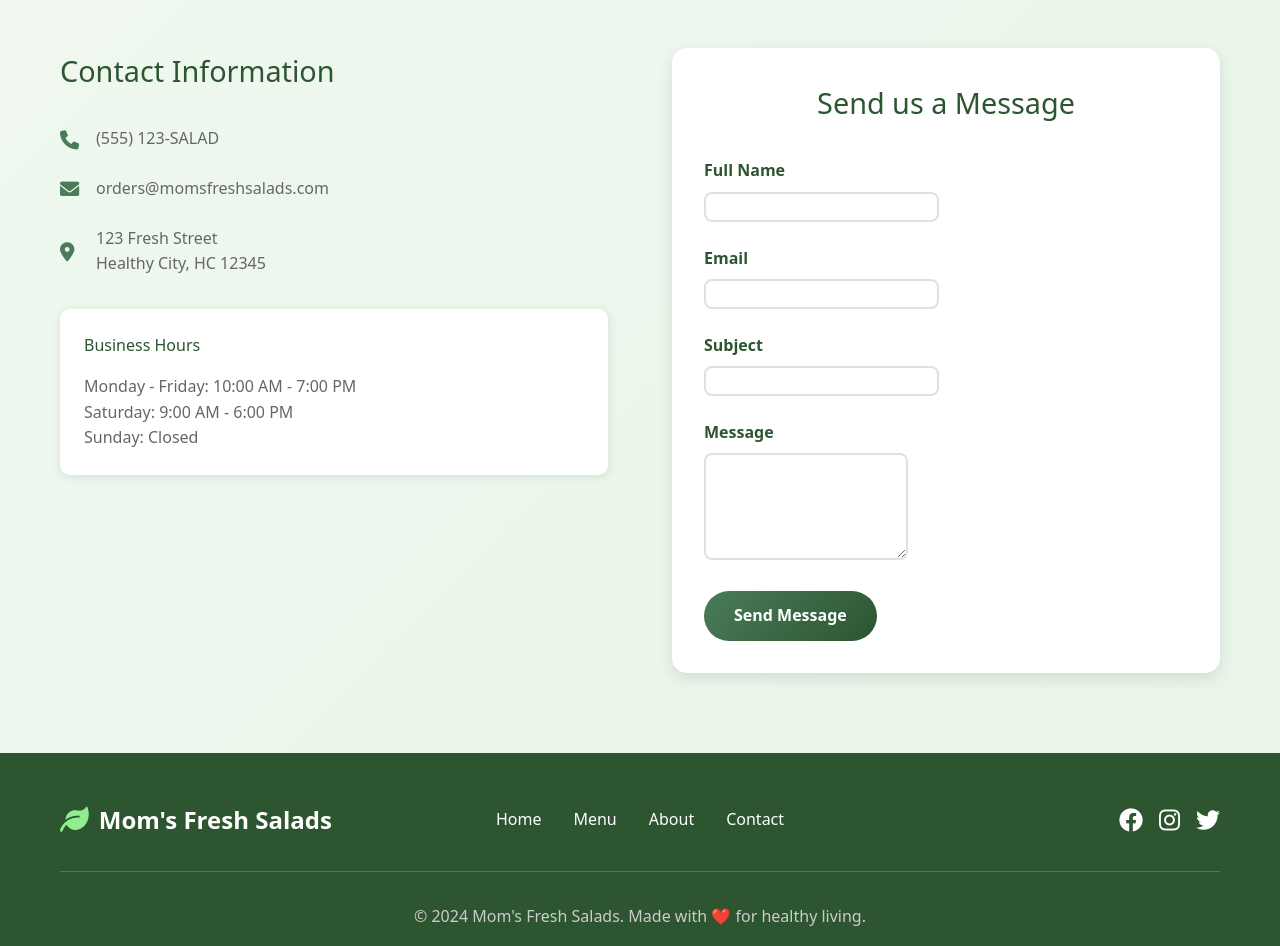
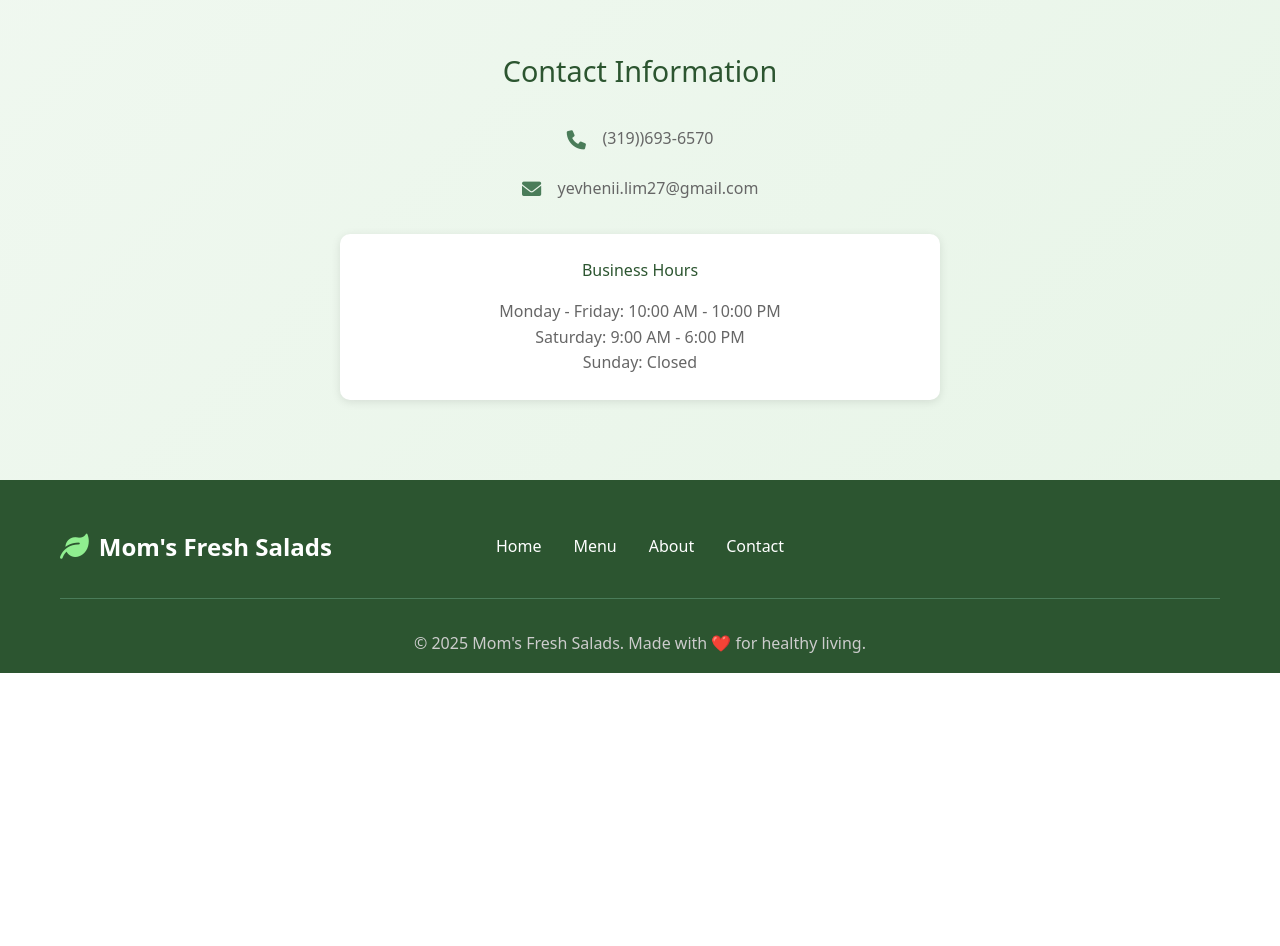
Before and after one commit to Yevjenii-Lim/moms-fresh-salads, a Next.js app: page / in a window 1280 px wide. Shown: the part 2660-3606 px from the top of the page. After the commit the page ends 3333 px from the top, so only its background shows below. Built offline with nearby package versions, Linux system fonts and the light colour scheme.

Commit message:
Add payment method options, center contact section, fix cart z-index, create well-known directory for Apple Pay

```diff
--- a/src/app/api/create-checkout-session/route.ts
+++ b/src/app/api/create-checkout-session/route.ts
@@ -68,7 +68,12 @@ export async function POST(request: NextRequest) {
     // Create Stripe checkout session
     console.log('🎯 Creating Stripe checkout session...');
     const session = await stripe.checkout.sessions.create({
-      payment_method_types: ['card'],
+      payment_method_types: ['card', 'link'],
+      payment_method_options: {
+        card: {
+          request_three_d_secure: 'automatic',
+        },
+      },
       line_items: items.map((item: CartItem) => ({
         price_data: {
           currency: 'usd',
--- a/src/app/globals.css
+++ b/src/app/globals.css
@@ -615,9 +615,17 @@ html {
 }
 
 .contact-content {
-  display: grid;
-  grid-template-columns: 1fr 1fr;
+  display: flex;
+  flex-direction: column;
+  align-items: center;
   gap: 4rem;
+  max-width: 600px;
+  margin: 0 auto;
+}
+
+.contact-info {
+  text-align: center;
+  width: 100%;
 }
 
 .contact-info h3 {
@@ -629,6 +637,7 @@ html {
 .contact-item {
   display: flex;
   align-items: center;
+  justify-content: center;
   margin-bottom: 1.5rem;
 }
 
@@ -742,6 +751,7 @@ html {
   background: white;
   border-radius: 10px;
   box-shadow: 0 2px 10px rgba(0,0,0,0.1);
+  text-align: center;
 }
 
 .hours h4 {
--- a/src/app/page.tsx
+++ b/src/app/page.tsx
@@ -298,52 +298,28 @@ export default function Home() {
               <h3>Contact Information</h3>
               <div className="contact-item">
                 <i className="fas fa-phone"></i>
-                <span>(555) 123-SALAD</span>
+                <span>(319))693-6570</span>
               </div>
               <div className="contact-item">
                 <i className="fas fa-envelope"></i>
-                <span>orders@momsfreshsalads.com</span>
+                <span>yevhenii.lim27@gmail.com</span>
               </div>
-              <div className="contact-item">
-                <i className="fas fa-map-marker-alt"></i>
-                <span>123 Fresh Street<br />Healthy City, HC 12345</span>
-              </div>
+
               <div className="hours">
                 <h4>Business Hours</h4>
-                <p>Monday - Friday: 10:00 AM - 7:00 PM<br />
+                <p>Monday - Friday: 10:00 AM - 10:00 PM<br />
                 Saturday: 9:00 AM - 6:00 PM<br />
                 Sunday: Closed</p>
               </div>
             </div>
-            <div className="contact-form">
-              <h3>Send us a Message</h3>
-              <form onSubmit={handleContactSubmit}>
-                <div className="form-group">
-                  <label htmlFor="name">Full Name</label>
-                  <input type="text" id="name" name="name" required />
-                </div>
-                <div className="form-group">
-                  <label htmlFor="email">Email</label>
-                  <input type="email" id="email" name="email" required />
-                </div>
-                <div className="form-group">
-                  <label htmlFor="subject">Subject</label>
-                  <input type="text" id="subject" name="subject" required />
-                </div>
-                <div className="form-group">
-                  <label htmlFor="message">Message</label>
-                  <textarea id="message" name="message" rows={4} required></textarea>
-                </div>
-                <button type="submit" className="btn btn-primary">Send Message</button>
-              </form>
-            </div>
+
           </div>
         </div>
       </section>
 
       {/* Cart Sidebar */}
       {isCartOpen && (
-        <div className="fixed inset-0 z-50 overflow-hidden">
+        <div className="fixed inset-0 overflow-hidden" style={{ zIndex: 2500 }}>
           <div className="cart-overlay active" onClick={() => setIsCartOpen(false)} />
           <div
             className="cart-sidebar active"
@@ -549,14 +525,10 @@ export default function Home() {
               <a href="#about">About</a>
               <a href="#contact">Contact</a>
             </div>
-            <div className="social-links">
-              <a href="#"><i className="fab fa-facebook"></i></a>
-              <a href="#"><i className="fab fa-instagram"></i></a>
-              <a href="#"><i className="fab fa-twitter"></i></a>
-            </div>
+
           </div>
           <div className="footer-bottom">
-            <p>&copy; 2024 Mom&apos;s Fresh Salads. Made with ❤️ for healthy living.</p>
+            <p>&copy; 2025 Mom&apos;s Fresh Salads. Made with ❤️ for healthy living.</p>
           </div>
         </div>
       </footer>
```
